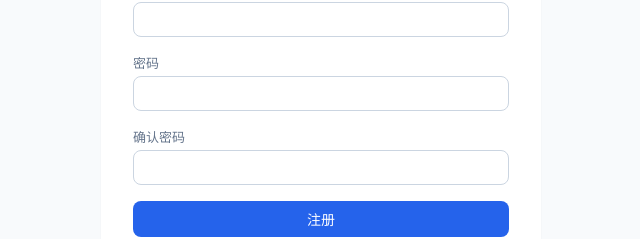
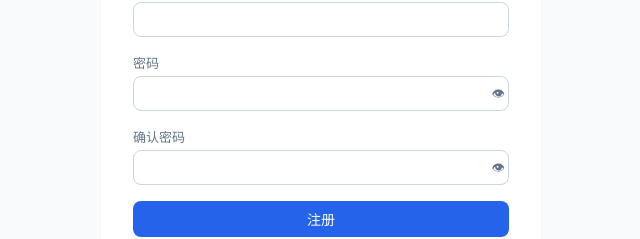
Before and after one commit to z1joey/steward, a Vue app in the folder frontend/: page /register in a window 1280 px wide. Shown: the part 296-535 px from the top of the page, without its empty margins (319-959 px from the left). Built offline with nearby package versions, Linux system fonts and the light colour scheme.

Commit message:
feat(EMAIL-3): 密码框显示/隐藏切换按钮
- 共享组件 PasswordInput：输入框右侧 👁/🙈 切换明文/密文（aria-label + title）
- 登录密码、注册密码、确认密码三处接入；name/required/autocomplete 语义保留

```diff
--- a/frontend/src/features/auth/pages/LoginView.vue
+++ b/frontend/src/features/auth/pages/LoginView.vue
@@ -7,6 +7,7 @@ import { homePath } from "@/app/router";
 import { useSessionStore } from "@/app/stores/session";
 import { useStoreContextStore } from "@/app/stores/storeContext";
 import { COPY } from "@/shared/copy";
+import PasswordInput from "@/shared/components/PasswordInput.vue";
 import type { LoginResponse } from "@/shared/types";
 
 /**
@@ -65,10 +66,9 @@ async function submit(): Promise<void> {
       </label>
       <label class="field">
         <span>{{ COPY.password }}</span>
-        <input
+        <PasswordInput
           v-model="password"
           name="password"
-          type="password"
           autocomplete="current-password"
           required
         />
--- a/frontend/src/features/auth/pages/RegisterView.vue
+++ b/frontend/src/features/auth/pages/RegisterView.vue
@@ -1,5 +1,5 @@
 <script setup lang="ts">
-import { ref } from "vue";
+import { ref, watch } from "vue";
 import { useRouter } from "vue-router";
 
 import { api } from "@/app/http";
@@ -7,6 +7,7 @@ import { homePath } from "@/app/router";
 import { useSessionStore } from "@/app/stores/session";
 import { useStoreContextStore } from "@/app/stores/storeContext";
 import { COPY } from "@/shared/copy";
+import PasswordInput from "@/shared/components/PasswordInput.vue";
 
 /**
  * TA-09 · /register：注册成功自动登录 → 路由决策（AC-AUTH-01/02）。
@@ -20,6 +21,11 @@ const password = ref("");
 const confirmPassword = ref("");
 const error = ref("");
 const submitting = ref(false);
+
+// 重新输入确认密码时清除「不一致」提示
+watch(confirmPassword, () => {
+  error.value = "";
+});
 
 async function submit(): Promise<void> {
   if (submitting.value) return;
@@ -70,17 +76,11 @@ async function submit(): Promise<void> {
       </label>
       <label class="field">
         <span>{{ COPY.password }}</span>
-        <input v-model="password" name="password" type="password" required />
+        <PasswordInput v-model="password" name="password" required />
       </label>
       <label class="field">
         <span>{{ COPY.confirmPassword }}</span>
-        <input
-          v-model="confirmPassword"
-          name="confirmPassword"
-          type="password"
-          required
-          @input="error = ''"
-        />
+        <PasswordInput v-model="confirmPassword" name="confirmPassword" required />
       </label>
       <p v-if="error" class="error" role="alert">{{ error }}</p>
       <button class="primary" type="submit" :disabled="submitting">
--- /dev/null
+++ b/frontend/src/shared/components/PasswordInput.vue
@@ -0,0 +1,72 @@
+<script setup lang="ts">
+import { ref } from "vue";
+
+/**
+ * 密码输入框（带显示/隐藏切换按钮）：登录密码、注册密码、确认密码共用。
+ * 保留 name/required/maxlength/autocomplete 语义，v-model 与原生 input 一致。
+ */
+const props = defineProps<{
+  modelValue: string;
+  name: string;
+  autocomplete?: string;
+  maxlength?: number;
+  required?: boolean;
+}>();
+
+const emit = defineEmits<{ "update:modelValue": [string] }>();
+
+const visible = ref(false);
+
+function onInput(e: Event): void {
+  emit("update:modelValue", (e.target as HTMLInputElement).value);
+}
+</script>
+
+<template>
+  <div class="pwd-wrap">
+    <input
+      :value="modelValue"
+      :name="name"
+      :type="visible ? 'text' : 'password'"
+      :autocomplete="autocomplete"
+      :maxlength="maxlength"
+      :required="required"
+      @input="onInput"
+    />
+    <button
+      type="button"
+      class="toggle"
+      :aria-label="visible ? '隐藏密码' : '显示密码'"
+      :title="visible ? '隐藏密码' : '显示密码'"
+      tabindex="-1"
+      @click="visible = !visible"
+    >
+      {{ visible ? "🙈" : "👁" }}
+    </button>
+  </div>
+</template>
+
+<style scoped>
+.pwd-wrap {
+  position: relative;
+  display: block;
+}
+.pwd-wrap input {
+  width: 100%;
+  box-sizing: border-box;
+  padding-right: 2.4rem;
+}
+.toggle {
+  position: absolute;
+  right: var(--space-xs);
+  top: 50%;
+  transform: translateY(-50%);
+  border: none;
+  background: transparent;
+  cursor: pointer;
+  font-size: var(--text-sm);
+  color: var(--color-text-muted);
+  padding: 0;
+  line-height: 1;
+}
+</style>
```
